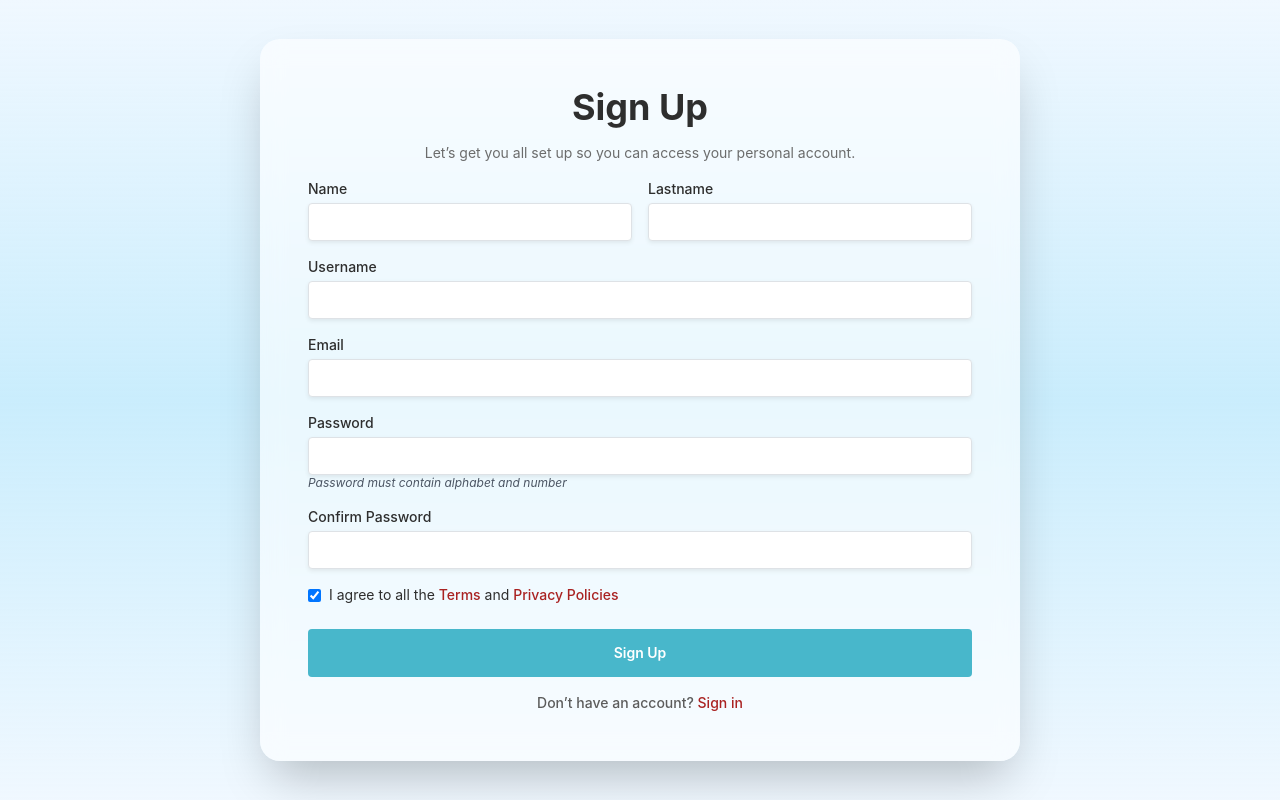
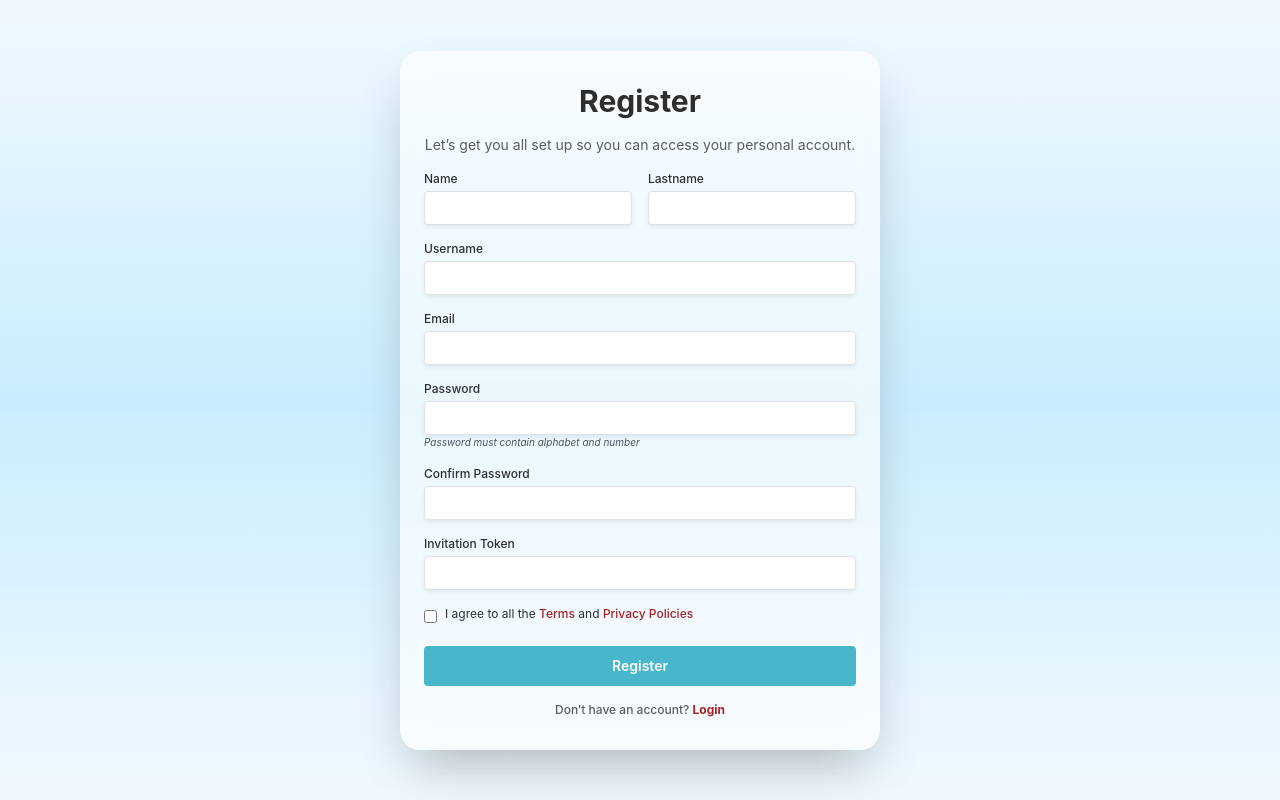
Before and after one commit to JiafeiAKA/MorphoAid-frontend, a Vue app: page /register-moru in a window 1280 px wide. Built offline with nearby package versions, Linux system fonts and the light colour scheme.

Commit message:
edited Authen UI
Login/Select Role/ Regis, *have error (no have err message when invalid login)

```diff
--- a/src/components/Login.vue
+++ b/src/components/Login.vue
@@ -1,57 +1,66 @@
 <template>
-  <section class="fixed inset-0 bg-gradient-to-b from-[#F0F8FF] via-[#B8E7FC]/75 to-[#F0F8FF] flex items-center justify-center px-4">
-    <div class="w-full max-w-md md:max-w-[760px] md:px-16 px-6 py-10 bg-white/80 backdrop-blur-md shadow-2xl rounded-xl p-6 flex flex-col items-center gap-6">
-      <h1 class="text-3xl md:text-4xl font-bold text-[#2E2E2E] leading-snug md:leading-[54px] text-center">MorphoAid</h1>
-      <p class="text-base md:text-lg text-[#5C5C5C] text-opacity-90 text-center leading-relaxed">
+  <section
+    class="fixed inset-0 bg-gradient-to-b from-[#F0F8FF] via-[#B8E7FC]/75 to-[#F0F8FF] flex items-center justify-center px-4">
+    <div
+      class="max-w-md md:max-w-[760px] p-10 bg-white/60 backdrop-blur-md shadow-2xl rounded-lg flex flex-col items-center gap-4">
+      <h1 class="text-2xl md:text-4xl font-bold text-[#2E2E2E] leading-snug md:leading-[54px] text-center">MorphoAid
+      </h1>
+      <p class="text-xs md:text-md text-[#5C5C5C] text-opacity-90 text-center leading-relaxed">
         Let’s get you all set up so you can access your personal account.
       </p>
 
-      <Form @submit="handleLogin" :validation-schema="schema" class="flex flex-col gap-10 w-full items-center">
+      <Form @submit="handleLogin" :validation-schema="schema" class="flex flex-col gap-6 w-full items-center">
         <div class="flex flex-col gap-6 w-full items-center">
           <!-- Email -->
-          <div class="w-full md:w-[512px] flex flex-col gap-2.5">
-            <label class="text-sm md:text-base text-[#2E2E2E]">Email</label>
+          <div class="w-full md:w-[512px] flex flex-col ">
+            <label class="text-xs md:text-sm text-[#2E2E2E]">Email</label>
             <Field name="email" type="email"
-              class="w-full p-2 bg-white rounded border border-[#B8E7FC] focus:outline-none focus:ring-2 focus:ring-[#48B7CB] shadow-sm text-xs text-[#2E2E2E] font-normal" />
+              class="w-full p-2 text-xs md:text-sm bg-white rounded border border-[#B8E7FC] focus:outline-none focus:ring-2 focus:ring-[#48B7CB] shadow-sm text-[#2E2E2E] font-normal" />
             <ErrorMessage name="email" class="text-[#A92222] text-xs mt-1" />
           </div>
 
           <!-- Password -->
-          <div class="w-full md:w-[512px] flex flex-col gap-2.5">
-            <label class="text-sm md:text-base text-[#2E2E2E]">Password</label>
+          <div class="w-full md:w-[512px] flex flex-col ">
+            <label class="text-xs md:text-sm text-[#2E2E2E]">Password</label>
             <Field name="password" type="password"
-              class="w-full p-2 bg-white rounded border border-[#B8E7FC] focus:outline-none focus:ring-2 focus:ring-[#48B7CB] shadow-sm text-xs text-[#2E2E2E] font-normal" />
+              class="w-full p-2 text-xs md:text-sm bg-white rounded border border-[#B8E7FC] focus:outline-none focus:ring-2 focus:ring-[#48B7CB] shadow-sm text-[#2E2E2E] font-normal" />
             <ErrorMessage name="password" class="text-[#A92222] text-xs mt-1" />
           </div>
 
           <!-- Remember Me / Forgot -->
-          <div class="w-full md:w-[512px] flex flex-col md:flex-row justify-between text-sm gap-2">
+          <div class="w-full flex md:w-[512px] justify-between items-center text-sm">
+            <!-- Remember me -->
             <label class="inline-flex items-center gap-2">
-              <input type="checkbox" class="w-4 h-4 border border-[#2E2E2E]" />
-              <span class="text-[#2E2E2E] font-medium tracking-wider">Remember me</span>
+              <input id="remember" type="checkbox" class="border border-gray-300" />
+              <span for="remember" class="text-xs md:text-sm text-gray-700">Remember me</span>
             </label>
-            <router-link to="/forgot-password" class="text-[#A92222] hover:text-[#A92222] font-medium tracking-wider hover:underline">
+
+            <!-- Forgot Password -->
+            <router-link to="/forgot-password"
+              class="text-xs md:text-sm text-red-600 hover:underline hover:text-[#A92222]">
               Forgot Password
             </router-link>
           </div>
+
         </div>
 
         <!-- Sign In Button -->
         <div class="flex flex-col gap-4 w-full items-center">
           <button type="submit"
-            class="w-full md:w-[512px] h-12 bg-[#48B7CB] hover:bg-[#3ca0b2] rounded text-white text-sm font-semibold flex items-center justify-center gap-2"
+            class="w-full md:w-[512px] h-10 bg-[#48B7CB] hover:bg-[#3ca0b2] rounded text-white text-sm font-semibold flex items-center justify-center gap-2"
             :disabled="loading">
-            <svg v-show="loading" class="animate-spin h-4 w-4 text-white" xmlns="http://www.w3.org/2000/svg"
-              fill="none" viewBox="0 0 24 24">
+            <svg v-show="loading" class="animate-spin h-4 w-4 text-white" xmlns="http://www.w3.org/2000/svg" fill="none"
+              viewBox="0 0 24 24">
               <circle class="opacity-25" cx="12" cy="12" r="10" stroke="currentColor" stroke-width="4" />
               <path class="opacity-75" fill="currentColor" d="M4 12a8 8 0 018-8v8H4z" />
             </svg>
-            <span>Sign In</span>
+            <span>Login</span>
           </button>
 
-          <p class="text-sm text-[#5C5C5C] text-center font-medium">
+          <p class="text-xs md:text-sm text-[#5C5C5C] text-center font-medium">
             Don’t have an account?
-            <router-link to="/select-role" class="text-[#A92222] hover:text-[#A92222] font-medium hover:underline">Sign up</router-link>
+            <router-link to="/select-role"
+              class="text-xs md:text-sm text-[#A92222] hover:text-[#A92222] font-bold hover:underline">Register</router-link>
           </p>
         </div>
       </Form>
@@ -119,13 +128,15 @@
 };
 </script>
 
-<style scoped>
-label {
-  display: block;
-  margin-top: 10px;
+<style scoped lang="postcss">
+.input-field {
+  @apply bg-white border border-gray-300 text-gray-900 text-sm rounded-lg focus:ring-blue-600 focus:border-blue-600 block w-full p-2.5 dark:bg-gray-700 dark:border-gray-600 dark:text-white;
 }
 
-.error-feedback {
-  color: red;
+input:-webkit-autofill {
+  box-shadow: 0 0 0px 1000px white inset !important;
+  -webkit-box-shadow: 0 0 0px 1000px white inset !important;
+  background-color: white !important;
+  transition: background-color 9999s ease-out 0s !important;
 }
 </style>
--- a/src/components/RegisterForm.vue
+++ b/src/components/RegisterForm.vue
@@ -1,8 +1,8 @@
 <template>
-    <section class="fixed inset-0 bg-gradient-to-b from-[#F0F8FF] via-[#B8E7FC]/75 to-[#F0F8FF] flex items-center justify-center px-4 py-8">
-    <div class="w-full max-w-[400px] sm:max-w-[760px] bg-white/60 backdrop-blur-md shadow-2xl rounded-[20px] flex flex-col items-center gap-4 p-6 sm:p-10 md:p-12">
-      <h1 class="text-3xl md:text-4xl font-bold text-[#2E2E2E] text-center">Sign Up</h1>
-      <p class="text-base md:text-sm text-[#5C5C5C] text-opacity-90 text-center leading-relaxed">
+    <section class="fixed inset-0 bg-gradient-to-b from-[#F0F8FF] via-[#B8E7FC]/75 to-[#F0F8FF] flex items-center justify-center px-4">
+    <div class="w-full max-w-[340px] sm:max-w-[420px] md:max-w-[480px] bg-white/60 backdrop-blur-md shadow-2xl rounded-[20px] flex flex-col items-center gap-4 px-4 py-6 sm:px-6 sm:py-8">
+      <h1 class="text-2xl md:text-3xl font-bold text-[#2E2E2E] text-center">Register</h1>
+      <p class="text-xs md:text-sm text-[#5C5C5C] text-center leading-relaxed">
         Let’s get you all set up so you can access your personal account.
       </p>
 
@@ -10,54 +10,64 @@
         <!-- Name and Lastname Row -->
         <div class="flex flex-col md:flex-row gap-4 w-full">
           <div class="w-full">
-            <label class="block mb-1 text-sm font-medium text-[#2E2E2E]">Name</label>
+            <label class="block mb-1 text-xs font-medium text-[#2E2E2E]">Name</label>
             <Field name="firstName" type="text"
-              class="w-full p-2 bg-white rounded border border-[#B8E7FC] focus:outline-none focus:ring-2 focus:ring-[#48B7CB] shadow-sm text-sm text-[#2E2E2E] font-normal" />
+              class="w-full p-2 bg-white rounded border border-[#B8E7FC] focus:outline-none focus:ring-2 focus:ring-[#48B7CB] shadow-sm text-xs text-[#2E2E2E] font-normal" />
             <ErrorMessage name="firstName" class="text-[#A92222] text-xs mt-1" />
           </div>
           <div class="w-full">
-            <label class="block mb-1 text-sm font-medium text-[#2E2E2E]">Lastname</label>
+            <label class="block mb-1 text-xs font-medium text-[#2E2E2E]">Lastname</label>
             <Field name="lastName" type="text"
-              class="w-full p-2 bg-white rounded border border-[#B8E7FC] focus:outline-none focus:ring-2 focus:ring-[#48B7CB] shadow-sm text-sm text-[#2E2E2E] font-normal" />
+              class="w-full p-2 bg-white rounded border border-[#B8E7FC] focus:outline-none focus:ring-2 focus:ring-[#48B7CB] shadow-sm text-xs text-[#2E2E2E] font-normal" />
             <ErrorMessage name="lastName" class="text-[#A92222] text-xs mt-1" />
           </div>
         </div>
+
         <!-- Username -->
-         <div>
-          <label class="block mb-1 text-sm font-medium text-[#2E2E2E]">Username</label>
-          <Field name="username" type="username"
-            class="w-full p-2 bg-white rounded border border-[#B8E7FC] focus:outline-none focus:ring-2 focus:ring-[#48B7CB] shadow-sm text-sm text-[#2E2E2E] font-normal" />
-          <ErrorMessage name="email" class="text-[#A92222] text-xs mt-1" />
+        <div>
+          <label class="block mb-1 text-xs font-medium text-[#2E2E2E]">Username</label>
+          <Field name="username" type="text"
+            class="w-full p-2 bg-white rounded border border-[#B8E7FC] focus:outline-none focus:ring-2 focus:ring-[#48B7CB] shadow-sm text-xs text-[#2E2E2E] font-normal" />
+          <ErrorMessage name="username" class="text-[#A92222] text-xs mt-1" />
         </div>
+
         <!-- Email -->
         <div>
-          <label class="block mb-1 text-sm font-medium text-[#2E2E2E]">Email</label>
+          <label class="block mb-1 text-xs font-medium text-[#2E2E2E]">Email</label>
           <Field name="email" type="email"
-            class="w-full p-2 bg-white rounded border border-[#B8E7FC] focus:outline-none focus:ring-2 focus:ring-[#48B7CB] shadow-sm text-sm text-[#2E2E2E] font-normal" />
+            class="w-full p-2 bg-white rounded border border-[#B8E7FC] focus:outline-none focus:ring-2 focus:ring-[#48B7CB] shadow-sm text-xs text-[#2E2E2E] font-normal" />
           <ErrorMessage name="email" class="text-[#A92222] text-xs mt-1" />
         </div>
 
         <!-- Password -->
         <div>
-          <label class="block mb-1 text-sm font-medium text-[#2E2E2E]">Password</label>
+          <label class="block mb-1 text-xs font-medium text-[#2E2E2E]">Password</label>
           <Field name="password" type="password"
-            class="w-full p-2 bg-white rounded border border-[#B8E7FC] focus:outline-none focus:ring-2 focus:ring-[#48B7CB] shadow-sm text-sm text-[#2E2E2E] font-normal" />
-          <p class="text-xs italic text-gray-600">Password must contain alphabet and number</p>
+            class="w-full p-2 bg-white rounded border border-[#B8E7FC] focus:outline-none focus:ring-2 focus:ring-[#48B7CB] shadow-sm text-xs text-[#2E2E2E] font-normal" />
+          <p class="text-[10px] italic text-gray-600">Password must contain alphabet and number</p>
           <ErrorMessage name="password" class="text-[#A92222] text-xs mt-1" />
         </div>
 
         <!-- Confirm Password -->
         <div>
-          <label class="block mb-1 text-sm font-medium text-[#2E2E2E]">Confirm Password</label>
+          <label class="block mb-1 text-xs font-medium text-[#2E2E2E]">Confirm Password</label>
           <Field name="confirmPassword" type="password"
-            class="w-full p-2 bg-white rounded border border-[#B8E7FC] focus:outline-none focus:ring-2 focus:ring-[#48B7CB] shadow-sm text-sm text-[#2E2E2E] font-normal" />
+            class="w-full p-2 bg-white rounded border border-[#B8E7FC] focus:outline-none focus:ring-2 focus:ring-[#48B7CB] shadow-sm text-xs text-[#2E2E2E] font-normal" />
           <ErrorMessage name="confirmPassword" class="text-[#A92222] text-xs mt-1" />
+        </div>
+
+        <!-- Invitation Token -->
+        <div v-if="requireToken">
+          <label class="block mb-1 text-xs font-medium text-[#2E2E2E]">Invitation Token</label>
+          <Field name="invitationToken" type="text" placeholder=" "
+            class="w-full p-2 bg-white rounded border border-[#B8E7FC] focus:outline-none focus:ring-2 focus:ring-[#48B7CB] shadow-sm text-xs text-[#2E2E2E] font-normal" />
+          <ErrorMessage name="invitationToken" class="text-[#A92222] text-xs mt-1" />
         </div>
 
         <!-- Terms Agreement -->
         <div class="flex items-start gap-2">
-          <Field name="agree" type="checkbox" class="mt-1 border border-[#2E2E2E]" />
-          <label class="text-sm text-[#2E2E2E]">
+          <Field name="agree" type="checkbox" :value="true" :unchecked-value="false" class="mt-1 border border-[#2E2E2E]" />
+          <label class="text-xs text-[#2E2E2E]">
             I agree to all the <span class="text-[#A92222] font-medium">Terms</span> and <span class="text-[#A92222] font-medium">Privacy Policies</span>
           </label>
         </div>
@@ -65,20 +75,20 @@
 
         <!-- Submit Button -->
         <button type="submit"
-          class="w-full h-12 bg-[#48B7CB] hover:bg-[#3ca0b2] rounded text-white text-sm font-semibold flex items-center justify-center gap-2"
+          class="w-full h-10 bg-[#48B7CB] hover:bg-[#3ca0b2] rounded text-white text-sm font-semibold flex items-center justify-center gap-2"
           :disabled="loading">
           <svg v-show="loading" class="animate-spin h-4 w-4 text-white" xmlns="http://www.w3.org/2000/svg" fill="none"
             viewBox="0 0 24 24">
             <circle class="opacity-25" cx="12" cy="12" r="10" stroke="currentColor" stroke-width="4" />
             <path class="opacity-75" fill="currentColor" d="M4 12a8 8 0 018-8v8H4z" />
           </svg>
-          <span>Sign Up</span>
+          <span>Register</span>
         </button>
 
         <!-- Redirect to login -->
-        <p class="text-sm text-[#5C5C5C] text-center font-medium">
+        <p class="text-xs text-[#5C5C5C] text-center font-medium">
           Don’t have an account?
-          <router-link to="/login" class="text-[#A92222] font-medium hover:underline hover:text-[#A92222]">Sign in</router-link>
+          <router-link to="/login" class="text-[#A92222] font-bold hover:underline hover:text-[#A92222]">Login</router-link>
         </p>
       </Form>
     </div>
@@ -115,7 +125,7 @@
         username: yup
           .string()
           .required("Username is required")
-          .min(3, "Username must be at least 4 characters")
+          .min(4, "Username must be at least 4 characters")
           .max(15, "Username must not exceed 15 characters"),
         firstName: yup.string().required("First name is required"),
         lastName: yup.string().required("Last name is required"),
@@ -183,12 +193,15 @@
 };
 </script>
 
-<style scoped>
+<style scoped lang="postcss">
 .input-field {
-  @apply bg-gray-50 border border-gray-300 text-gray-900 text-sm rounded-lg focus:ring-blue-600 focus:border-blue-600 block w-full p-2.5 dark:bg-gray-700 dark:border-gray-600 dark:text-white;
+  @apply bg-white border border-gray-300 text-gray-900 text-sm rounded-lg focus:ring-blue-600 focus:border-blue-600 block w-full p-2.5 dark:bg-gray-700 dark:border-gray-600 dark:text-white;
 }
 
-.error-msg {
-  @apply text-sm text-red-500 mt-1;
+input:-webkit-autofill {
+  box-shadow: 0 0 0px 1000px white inset !important;
+  -webkit-box-shadow: 0 0 0px 1000px white inset !important;
+  background-color: white !important;
+  transition: background-color 9999s ease-out 0s !important;
 }
 </style>
--- a/src/components/RoleSelection.vue
+++ b/src/components/RoleSelection.vue
@@ -1,6 +1,6 @@
 <template>
     <section class="fixed inset-0 bg-gradient-to-b from-[#F0F8FF] via-[#B8E7FC]/75 to-[#F0F8FF] flex items-center justify-center px-4">
-        <div class="bg-white dark:bg-gray-800 rounded-lg shadow-lg p-8 w-full max-w-md text-center space-y-6">
+        <div class="bg-white/60 backdrop-blur-md dark:bg-gray-800 rounded-lg shadow-lg p-8 w-full max-w-md text-center space-y-6">
             <h1 class="text-2xl font-bold text-gray-900 dark:text-white">Select Your Role</h1>
             <p class="text-gray-600 dark:text-gray-300">Please choose your registration type</p>
 
```
